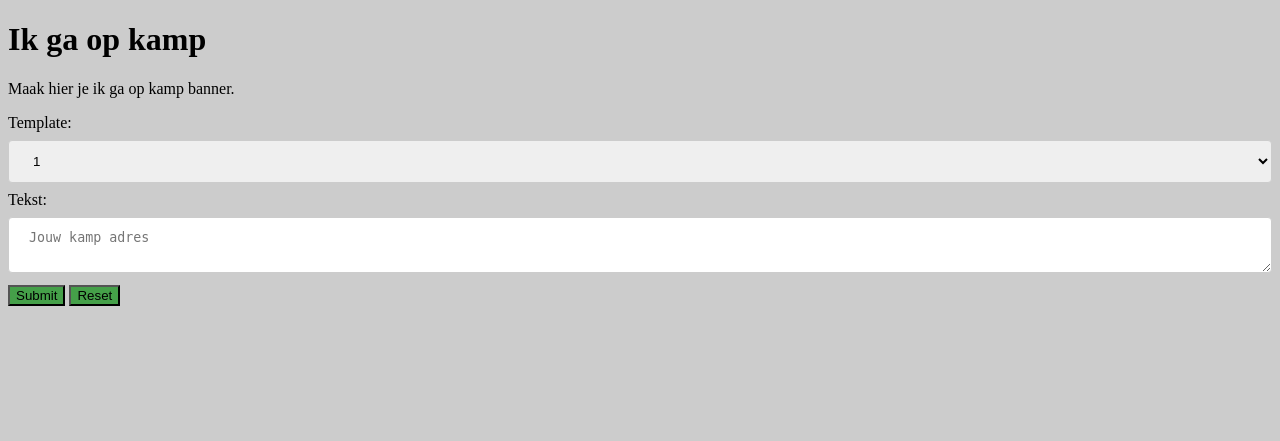
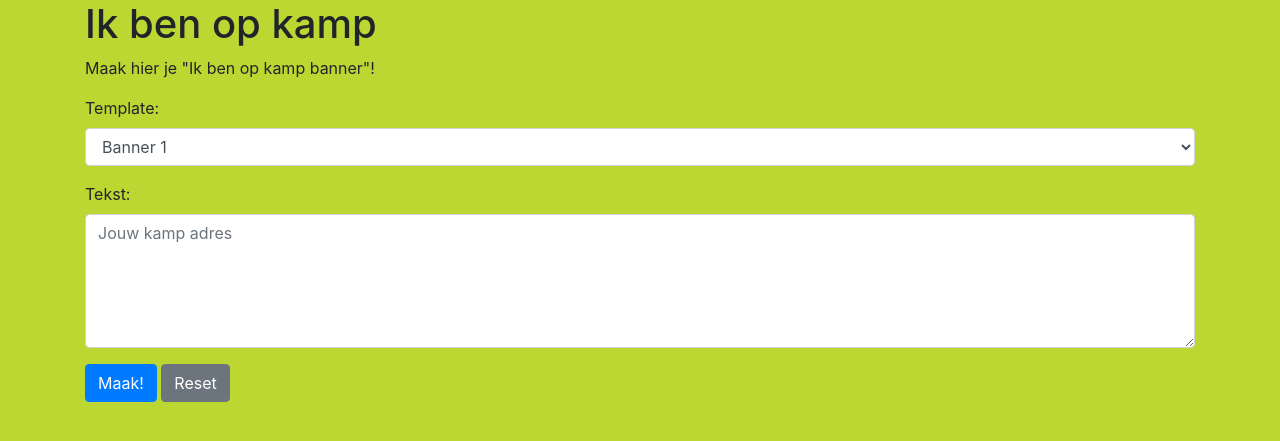
Before and after one commit to icecoldfire/opkamp, a Flask app: page / in a window 1280 px wide. Shown: the top 441 px of the page. Run offline with Flask 2, Linux system fonts and the light colour scheme; some libraries are stand-ins or nearby versions.

Commit message:
html + bugfix

```diff
--- a/Banner.py
+++ b/Banner.py
@@ -14,7 +14,7 @@ class Banner:
         self.set_waarde(tekst)
 
     def reset(self, image):
-        self.img = Image.open(image)
+        self.img = Image.open(image).convert('RGB')
         self.draw = ImageDraw.Draw(self.img, 'RGB')
 
     def set_waarde(self, tekst):
--- a/templates/index.html
+++ b/templates/index.html
@@ -3,52 +3,40 @@
 <head>
     <meta charset="UTF-8">
     <title>Ik ga op kamp</title>
-</head>
-<body>
-<h1>Ik ga op kamp</h1>
-<p>Maak hier je ik ga op kamp banner.</p>
+	<link rel="stylesheet" href="https://cdnjs.cloudflare.com/ajax/libs/twitter-bootstrap/4.1.1/css/bootstrap.min.css" integrity="sha256-Md8eaeo67OiouuXAi8t/Xpd8t2+IaJezATVTWbZqSOw=" crossorigin="anonymous" />
 	<style>
-input, textarea, select {
-    width: 100%;
-    padding: 12px 20px;
-    margin: 8px 0;
-    display: inline-block;
-    border: 1px solid #ccc;
-    border-radius: 4px;
-    box-sizing: border-box;
-}
-div {
-    border-radius: 5px;
-    background-color: #f2f2f2;
-    padding: 20px;
-}
-button {
-    background-color: #45a049;
-}
 body {
-    background-color: #cccccc;
+    background-color: #bdd732;
 }
 </style>
+</head>
+<body class="container">
+<h1>Ik ben op kamp</h1>
+<p>Maak hier je "Ik ben op kamp banner"!</p>
 	<form action="/generate" method="POST">
+		<div class="form-group">
 			<label>Template:</label>
-    <select name="image" required>
-		<option value="1.jpg" selected>1</option>
-		<option value="2.jpg">2</option>
-		<option value="3.jpg">3</option>
-		<option value="4.png">4</option>
-		<option value="5.png">5</option>
-		<option value="6.png">6</option>
-		<option value="7.png">7</option>
-		<option value="8.jpg">8</option>
-		<option value="9.jpg">9</option>
-		<option value="10.JPG">10</option>
-		<option value="11.jpg">11</option>
-		<option value="12.JPG">12</option>
+			<select  class="form-control" name="image" required>
+				<option value="1.jpg" selected>Banner 1</option>
+				<option value="2.jpg">Banner 2</option>
+				<option value="3.jpg">Banner 3</option>
+				<option value="4.png">Banner 4</option>
+				<option value="5.png">Banner 5</option>
+				<option value="6.png">Banner 6</option>
+				<option value="7.png">Banner 7</option>
+				<option value="8.jpg">Banner 8</option>
+				<option value="9.jpg">Banner 9</option>
+				<option value="10.JPG">Banner 10</option>
+				<option value="11.jpg">Banner 11</option>
+				<option value="12.JPG">Banner 12</option>
 			</select>
+		</div>
+		<div class="form-group">
 			<label>Tekst:</label>
-    <textarea name="tekst" placeholder="Jouw kamp adres" required></textarea>
-    <button type="submit">Submit</button>
-    <button type="reset">Reset</button>
+			<textarea  class="form-control" name="tekst" placeholder="Jouw kamp adres" required rows="5"></textarea>
+		</div>
+		<button class="btn btn-primary" type="submit">Maak!</button>
+		<button class="btn btn-secondary" type="reset">Reset</button>
 	</form>
 </body>
 </html>
```
Also changed, not shown: index.html (+26 -38 lines). Lines whose indentation alone changed are shown as unchanged.
